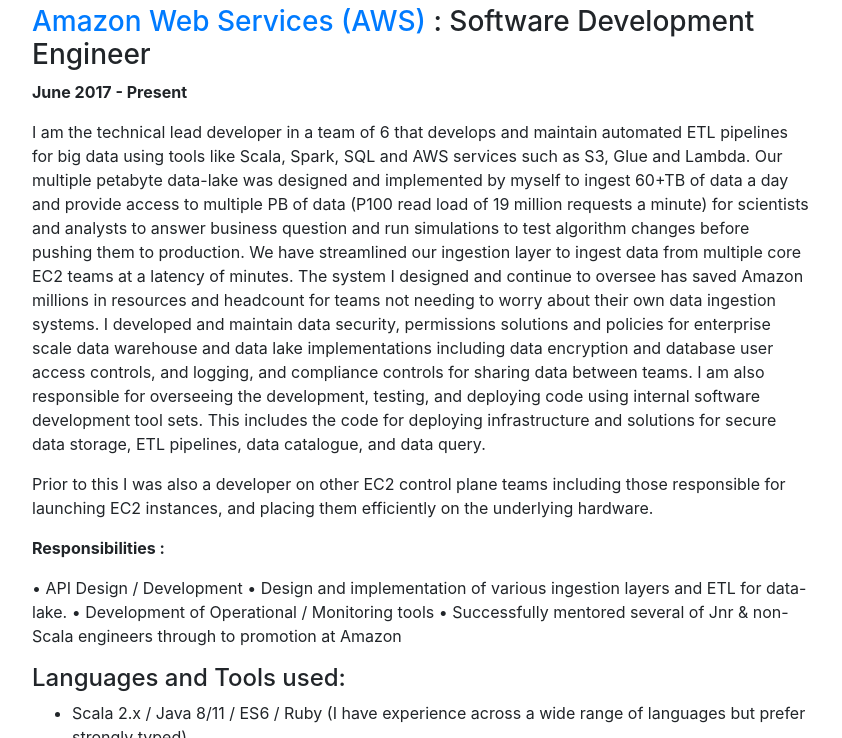
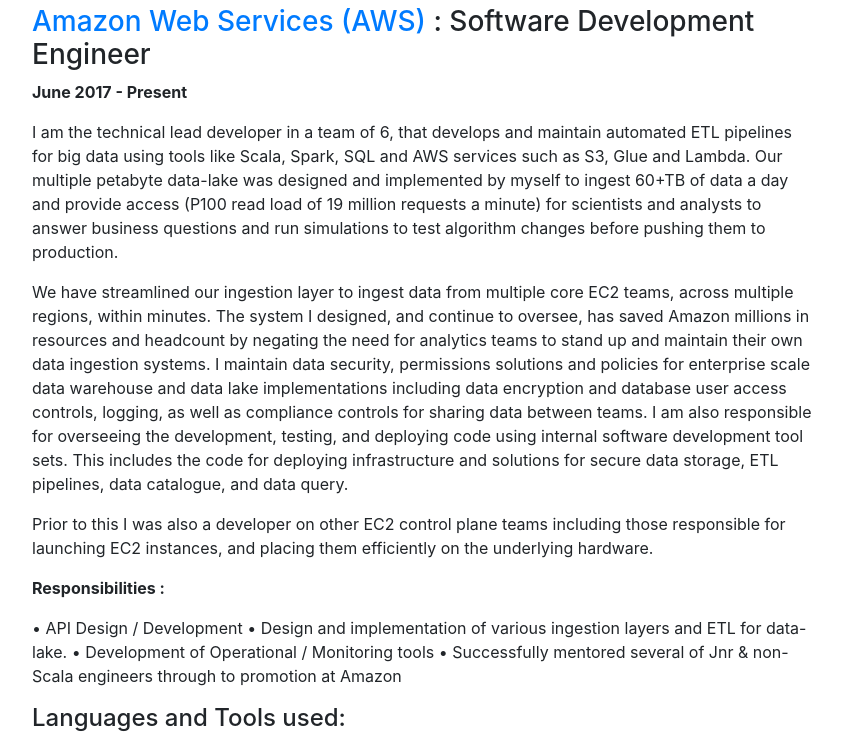
Before and after one commit to stefanlourens/stefanlourens.github.io, a plain HTML site: page resume/dark.html in a window 1280 px wide. Shown: the part 568-1306 px from the top of the page, without its empty margins (218-1060 px from the left). Drawn offline with nearby package versions, Linux system fonts and the light colour scheme.

Commit message:
Minor content tweaks and file renaming

```diff
--- a/resume/resume_dark.html
+++ b/resume/dark.html
@@ -13,7 +13,7 @@
 <li><a href="http://www.linkedin.com/in/stefanlourens">http://www.linkedin.com/in/stefanlourens</a></li>
 <li>+27 82 854 0448</li>
 </ul>
-<p><em>Other formats : <a href="http://stefanlourens.github.io/resume/resume.pdf">PDF</a> | <a href="http://stefanlourens.github.io/resume/resume.html">HTML</a> | <a href="http://stefanlourens.github.io/resume/resume.md">Markdown</a></em></p>
+<p><em>Other formats : <a href="http://stefanlourens.github.io/resume/resume.pdf">PDF</a> | <a href="http://stefanlourens.github.io/resume/index.html">HTML</a> | <a href="http://stefanlourens.github.io/resume/resume.md">Markdown</a></em></p>
 <h2>Background</h2>
 <p>A highly accomplished senior software developer with a proven track record of driving innovation and spearheading
 transformative projects, I've been a Software Engineer since 2002. Armed with a diverse skill set, including full-stack
@@ -27,18 +27,19 @@ valuable asset to any team or organization.</p>
 <h2>Recent Experience</h2>
 <h3><a href="https://aws.amazon.com">Amazon Web Services (AWS)</a> : Software Development Engineer</h3>
 <p><strong>June 2017 - Present</strong></p>
-<p>I am the technical lead developer in a team of 6 that develops and maintain automated ETL pipelines for big data using
+<p>I am the technical lead developer in a team of 6, that develops and maintain automated ETL pipelines for big data using
 tools like Scala, Spark, SQL and AWS services such as S3, Glue and Lambda. Our multiple petabyte data-lake was designed
-and implemented by myself to ingest 60+TB of data a day and provide access to multiple PB of data (P100 read load of
-19 million requests a minute) for scientists and analysts to answer business question and run simulations to test
-algorithm changes before pushing them to production. We have streamlined our ingestion layer to ingest data from
-multiple core EC2 teams at a latency of minutes. The system I designed and continue to oversee has saved Amazon millions
-in resources and headcount for teams not needing to worry about their own data ingestion systems. I developed and
-maintain data security, permissions solutions and policies for enterprise scale data warehouse and data lake
-implementations including data encryption and database user access controls, and logging, and compliance controls for
-sharing data between teams. I am also responsible for overseeing the development, testing, and deploying code using
-internal software development tool sets. This includes the code for deploying infrastructure and solutions for secure
-data storage, ETL pipelines, data catalogue, and data query.</p>
+and implemented by myself to ingest 60+TB of data a day and provide access (P100 read load of 19 million requests a
+minute) for scientists and analysts to answer business questions and run simulations to test algorithm changes before
+pushing them to production.</p>
+<p>We have streamlined our ingestion layer to ingest data from multiple core EC2 teams, across multiple regions,
+within minutes. The system I designed, and continue to oversee, has saved Amazon millions in resources and headcount
+by negating the need for analytics teams to stand up and maintain their own data ingestion systems. I maintain data
+security, permissions solutions and policies for enterprise scale data warehouse and data lake implementations including
+data encryption and database user access controls, logging, as well as compliance controls for sharing data between teams.
+I am also responsible for overseeing the development, testing, and deploying code using internal software development
+tool sets. This includes the code for deploying infrastructure and solutions for secure data storage, ETL pipelines,
+data catalogue, and data query.</p>
 <p>Prior to this I was also a developer on other EC2 control plane teams including those responsible for launching
 EC2 instances, and placing them efficiently on the underlying hardware.</p>
 <p><strong>Responsibilities :</strong></p>
@@ -73,9 +74,9 @@ EC2 instances, and placing them efficiently on the underlying hardware.</p>
 challenge of an outdated PHP application, I led the design and implementation of a cutting-edge logistics platform
 from the ground up, showcasing my proficiency in full-stack development and an array of technologies, including:</p>
 <ul>
-<li>Front-End: Utilizing Angular to craft a user-friendly and dynamic interface.</li>
-<li>Back-End: Employing Scala and Play framework for robust server-side functionality.</li>
-<li>Database Management: Employing Postgres for data storage and retrieval.</li>
+<li>Front-End: Utilizing Angular to craft a user-friendly and dynamic interfaces.</li>
+<li>Back-End: Employing Scala and Play framework for robust server-side functionality and APIs.</li>
+<li>Database Design: Employing Postgres for data storage and retrieval.</li>
 </ul>
 <p>My key achievements in this role include:</p>
 <ul>
```
Also changed, not shown: resume/index.html (renamed from resume/resume.html, +16 -15 lines), 3 other files.
